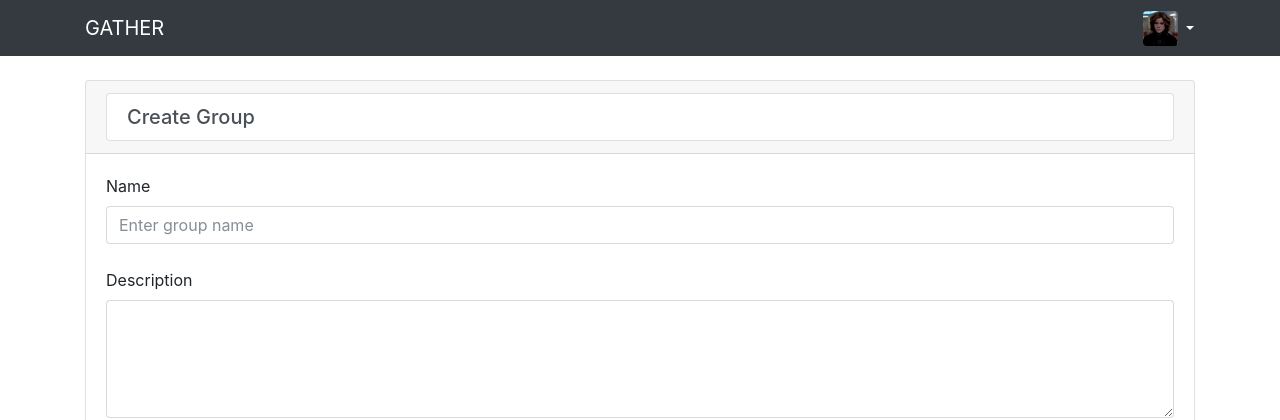
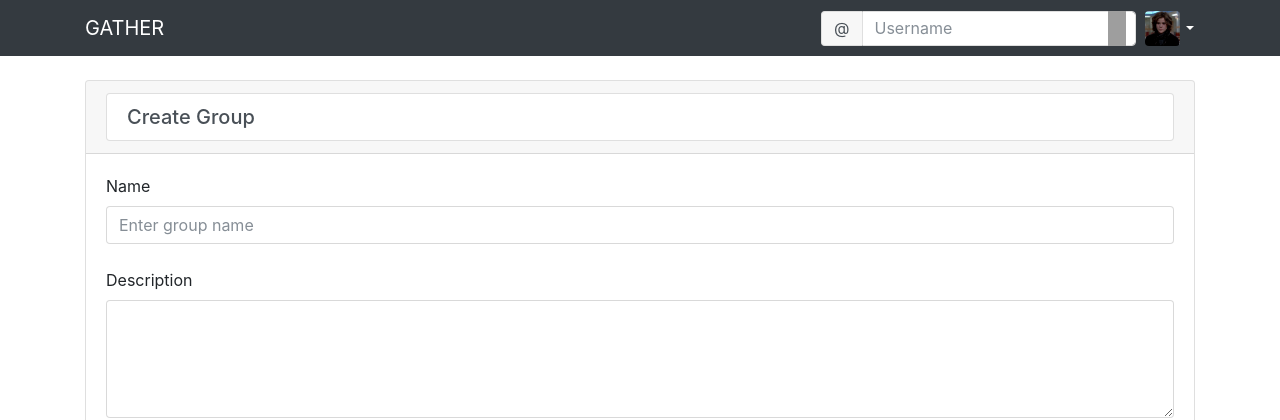
Before and after one commit to cfreshman/clippy, a Django app: a page that uses clippy/gather/templates/base_generic.html in a window 1280 px wide. Shown: the top 420 px of the page. Run offline with Django 3.2, Linux system fonts and the light colour scheme; a user stored in the database is signed in; data comes from the database, SQL or seed files in the repository; both versions use the stored data as it was after the commit; some libraries are stand-ins or nearby versions; grey boxes are pictures that could not be loaded.

Commit message:
Added user search

```diff
--- a/clippy/gather/forms.py
+++ b/clippy/gather/forms.py
@@ -0,0 +1,4 @@
+from django import forms
+
+class SearchForm(forms.Form):
+    username = forms.CharField()
--- a/clippy/gather/static/css/styles.css
+++ b/clippy/gather/static/css/styles.css
@@ -2,7 +2,18 @@
 	position: relative;
 }
 
-.search-icon {
+.search-box .input-group {
+	height: 35px;
+	margin-right: .5em;
+}
+.search-box .input-group-addon {
+    background-color: #f7f7f7;
+    border-color: #dfdfdf;
+}
+.search-box .form-control {
+    border-color: #dfdfdf;
+}
+.search-box .search-icon {
 	background-image: url(../icons/search.svg);
 	background-position: right;
 	background-origin: content-box;
@@ -15,6 +26,7 @@
 	right: 0;
 	bottom: 0;
 	cursor: pointer;
+	z-index: 3;
 }
 
 .profile-icon {
@@ -31,7 +43,7 @@
 }
 
 .profile-icon::after {
-	margin-left: .25em;
+	margin-left: .125em;
 	vertical-align: middle;
 	color: white;
 }
--- a/clippy/gather/templates/base_generic.html
+++ b/clippy/gather/templates/base_generic.html
@@ -20,14 +20,17 @@
       {% if user.is_authenticated %}
       <div class="form-inline">
         <!-- Search Box -->
-        <!-- <form class="search-box form-inline">
-          <input class="search-input form-control mr-sm-2" type="text" placeholder="Search">
-          <span class="search-icon"></span>
-        </form> -->
+        <div class="search-box">
+          <form class="input-group" action="{% url 'search' %}" method="post">
+            <span class="input-group-addon">@</span>
+            {% csrf_token %}
+            <input type="text" class="form-control" name="username" placeholder="Username">
+          </form>
+          <span class="search-icon" onclick="$('.search-box form').submit()"></span>
+        </div>
 
         <!-- Account Icon -->
         <div class="dropdown">
-          <!-- <img class="profile-icon" data-toggle="dropdown" aria-haspopup="true" aria-expanded="false" src="{{ viewer.picture.url }}"> -->
           <a class="profile-icon btn dropdown-toggle" data-toggle="dropdown" aria-haspopup="true" aria-expanded="false">
             <img src="{{ viewer.picture.url }}">
           </a>
--- a/clippy/gather/urls.py
+++ b/clippy/gather/urls.py
@@ -22,4 +22,5 @@ urlpatterns = [
 	url(r'^u/(?P<id>\d+)/(?P<action>\w+)$', views.user_action, name='user_action'),
 	url(r'^g/(?P<id>\d+)/(?P<action>\w+)$', views.group_action, name='group_action'),
 	url(r'^e/(?P<id>\d+)/(?P<action>\w+)$', views.event_action, name='event_action'),
+	url(r'^search/$', views.search, name='search'),
 ]
--- a/clippy/gather/views.py
+++ b/clippy/gather/views.py
@@ -1,4 +1,5 @@
 from django.shortcuts import render, get_object_or_404
+from django.contrib.auth.models import User
 from .models import Profile, EventGroup, Event
 from django.contrib.auth.decorators import login_required
 from django.http import HttpResponseRedirect
@@ -204,3 +205,14 @@ def event_action(request, id, action):
     if is_safe_url(url=redirect_to, host=request.get_host()):
         return HttpResponseRedirect(redirect_to)
     return view_event(request, id)
+
+from .forms import SearchForm
+@login_required
+def search(request):
+    viewer = request.user.profile
+
+    form = SearchForm(request.POST)
+    if form.is_valid():
+        username = form.cleaned_data['username']
+        user = get_object_or_404(User, username=username)
+        return HttpResponseRedirect(user.profile.get_absolute_url())
```
Also changed, not shown: clippy/db.sqlite3.
